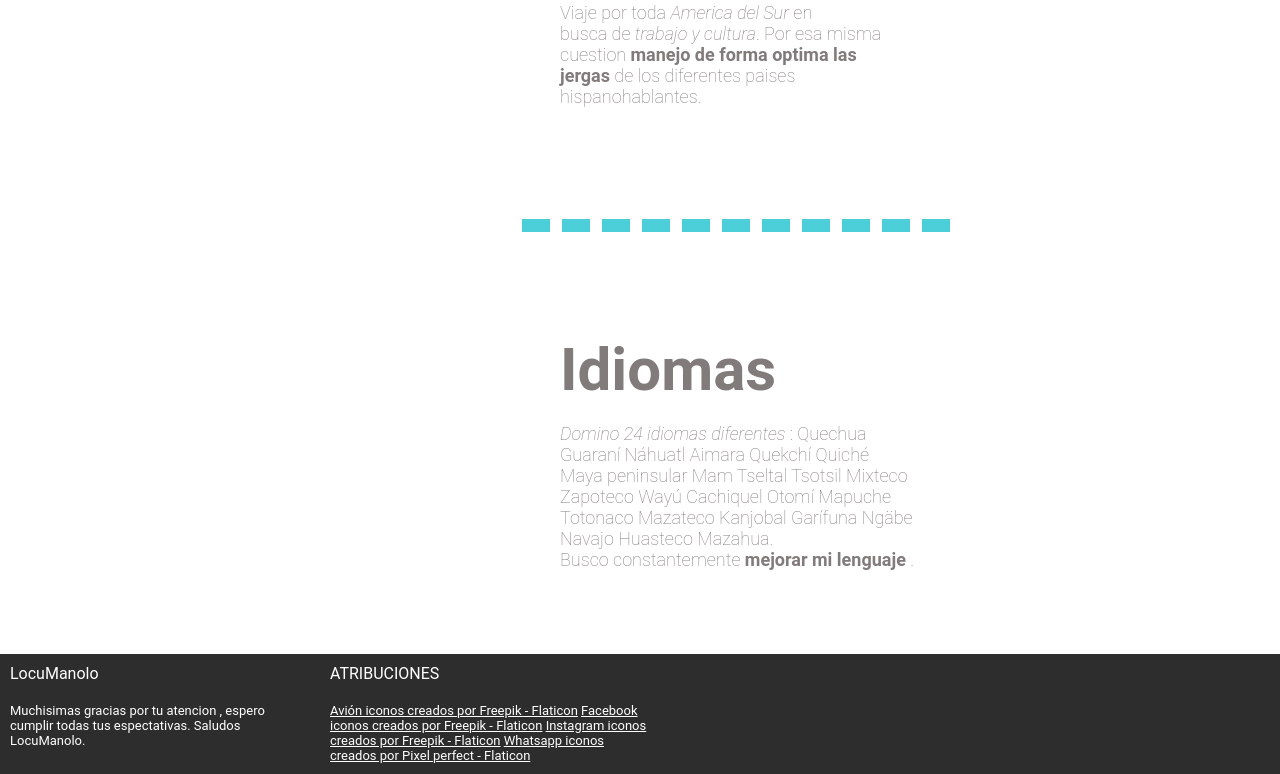
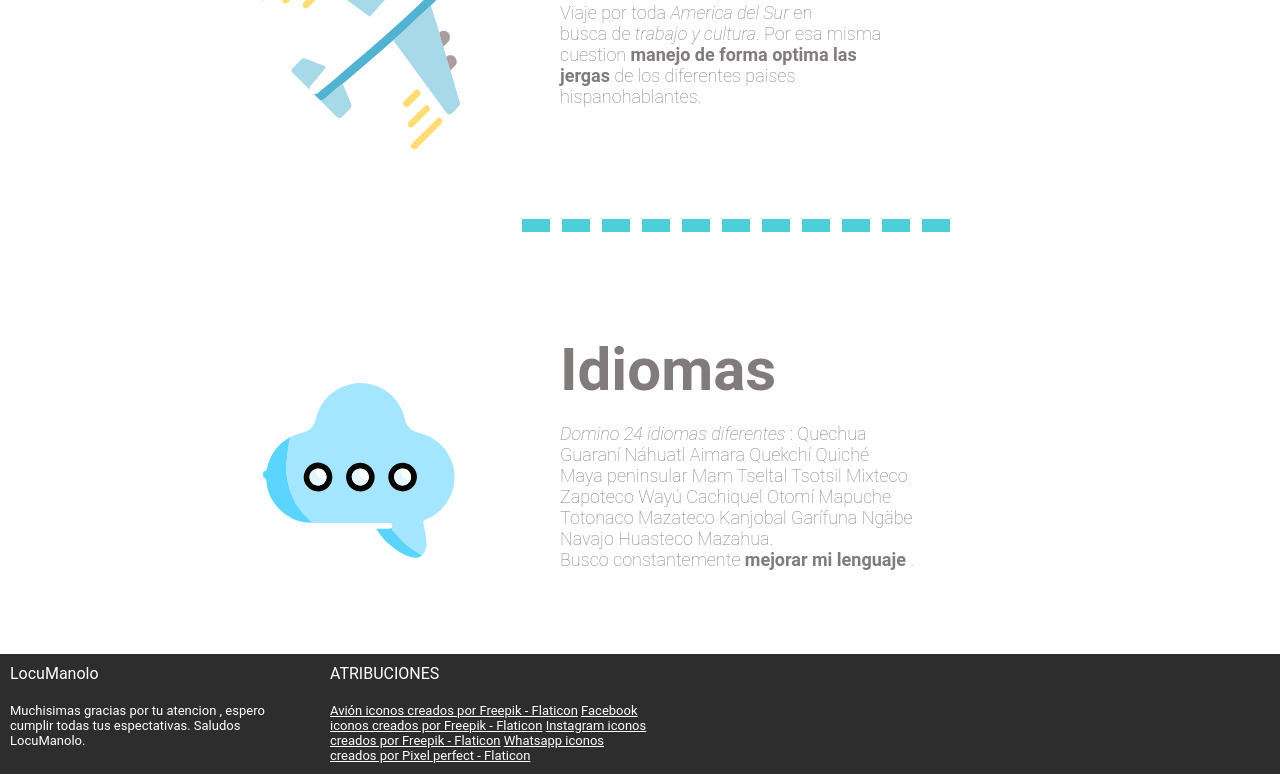
Before and after one commit to agujakp/LocuManolo, a plain HTML site: page index.html in a window 1280 px wide. Shown: the part 588-1362 px from the top of the page. Drawn offline with Linux system fonts and the light colour scheme; the site is published under a folder, as on GitHub Pages, so addresses that start at the root find nothing; a web font is replaced by a local one.

Commit message:
solucion de /

```diff
--- a/index.html
+++ b/index.html
@@ -14,7 +14,7 @@
 <!-- --------------------------------------------------------------------------------------------------------------->
     <div class="conteiner-1">
         <div class="i1">
-            <img src="/assets/iconos/microfono-de-estudio_adobe_express.svg" alt="" class="">
+            <img src="assets/iconos/microfono-de-estudio_adobe_express.svg" alt="" class="">
         </div>
         <div class="t1">
             <span class="titulo">LocuManolo</span>
@@ -28,7 +28,7 @@
 <!-- --------------------------------------------------------------------------------------------------------------->
     <div class="conteiner-1">
         <div class="i1 avion">
-            <img src="/assets/iconos/avion_adobe_express.svg" alt="">
+            <img src="assets/iconos/avion_adobe_express.svg" alt="">
         </div>
         <div class="t1 ">
             <span class="titulo ">Viajando</span>
@@ -41,7 +41,7 @@
 <!-- --------------------------------------------------------------------------------------------------------------->
     <div class="conteiner-1">
         <div class="i1 avion">
-            <img src="/assets/iconos/bocadillo_adobe_express.svg" alt="">
+            <img src="assets/iconos/bocadillo_adobe_express.svg" alt="">
         </div>
         <div class="t1 ">
             <span class="titulo ">Idiomas</span>
```
